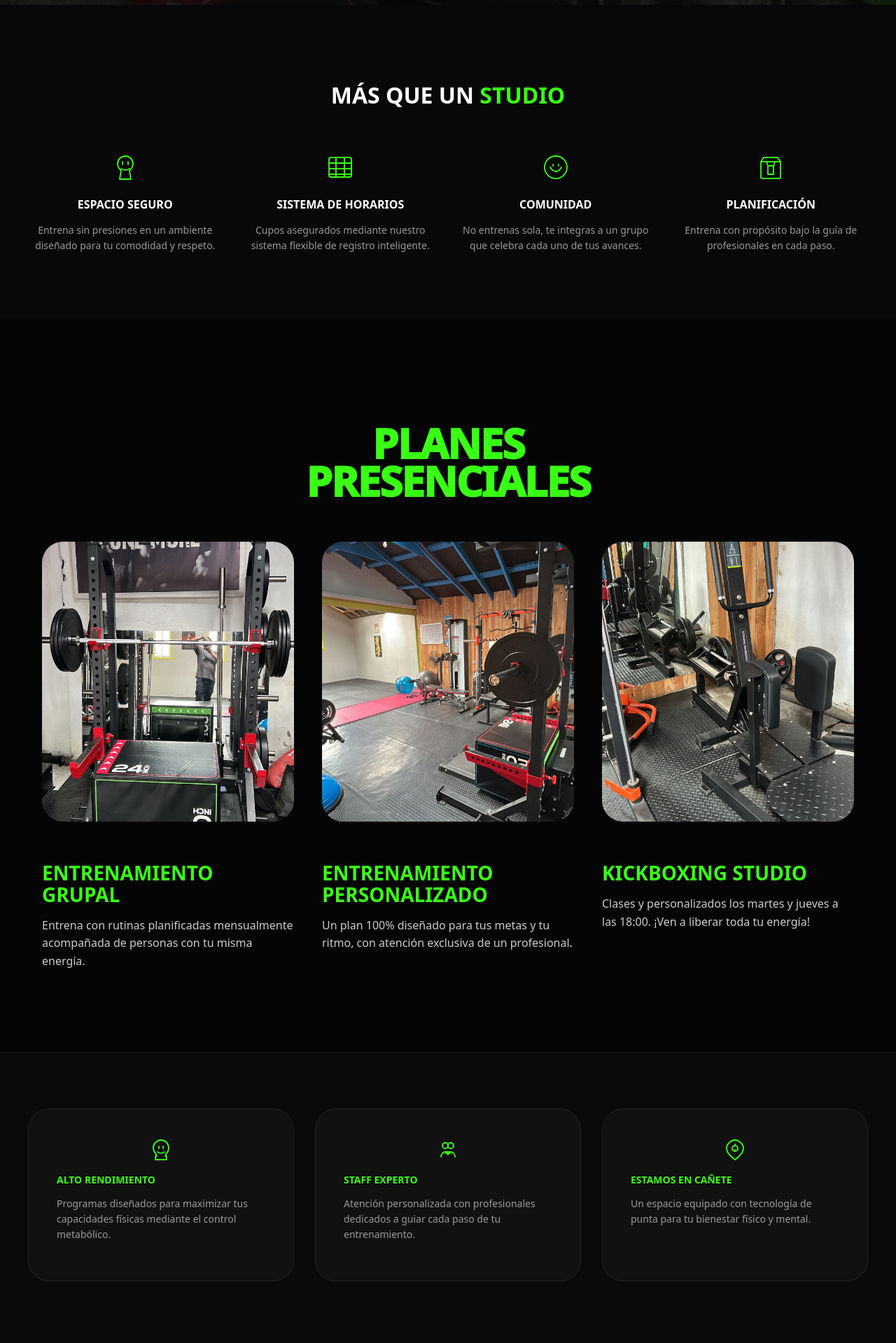
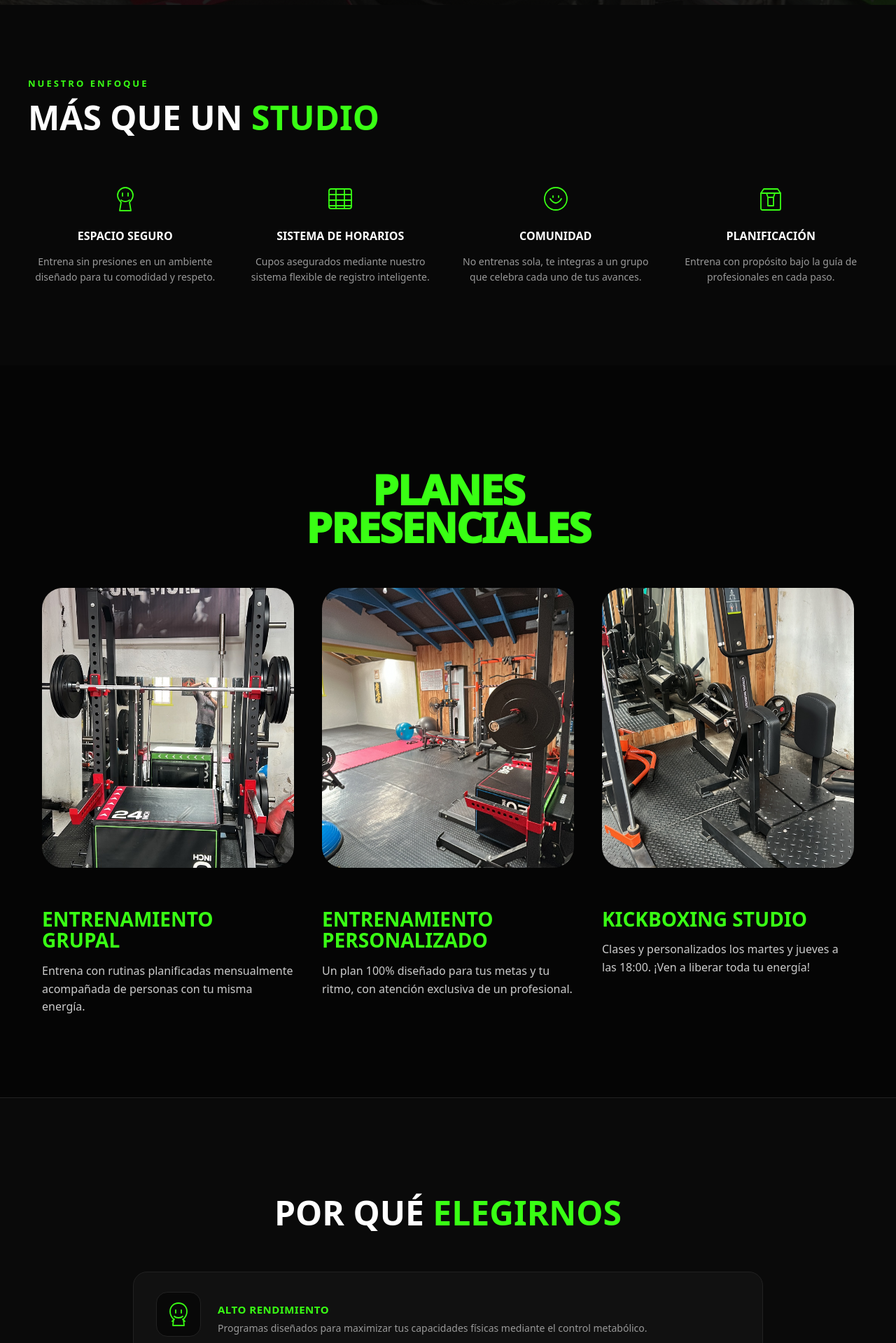
Before and after one commit to clattox/endorfitness-web, a Next.js app: page / in a window 1280 px wide. Shown: the part 861-2780 px from the top of the page at 70% size. Built offline with nearby package versions, Linux system fonts and the light colour scheme; no server answers.

Commit message:
design: ronda 2 impeccable audit fixes

```diff
--- a/app/globals.css
+++ b/app/globals.css
@@ -125,3 +125,11 @@ button {
 
 .pill-whatsapp { transition: transform 0.3s ease, box-shadow 0.3s ease; }
 .pill-whatsapp:hover { transform: scale(1.05); box-shadow: 0 5px 15px rgba(37, 211, 102, 0.4); }
+
+/* 📱 Touch target safety — ensure 44px min on mobile */
+@media (pointer: coarse) {
+  .pill-whatsapp {
+    padding: 14px 28px !important;
+    min-height: 52px;
+  }
+}
--- a/app/page.tsx
+++ b/app/page.tsx
@@ -80,10 +80,10 @@ export default function HomePage() {
                   <h2 style={{ fontSize: '20px', fontWeight: '900', marginBottom: '30px', textTransform: 'uppercase' }}>Confirmar <span className="text-brand">Ingreso</span></h2>
                   <input name="nombre" required placeholder="tu nombre" className="bg-input" style={{ width: '100%', border: '1px solid var(--border-input)', padding: '15px', borderRadius: '15px', color: 'white', marginBottom: '15px', outline: 'none' }} />
                   <input name="email" type="email" required placeholder="alumno@endorfitness.cl" className="bg-input" style={{ width: '100%', border: '1px solid var(--border-input)', padding: '15px', borderRadius: '15px', color: 'white', marginBottom: '25px', outline: 'none' }} />
-                  <button disabled={loading} style={{ width: '100%', backgroundColor: 'var(--color-brand)', color: 'black', padding: '18px', borderRadius: '15px', fontWeight: '800', border: 'none', cursor: 'pointer' }}>
+                  <button disabled={loading} style={{ width: '100%', backgroundColor: 'var(--color-brand)', color: 'black', padding: '18px', borderRadius: '15px', fontWeight: '800', border: 'none', cursor: 'pointer', minHeight: '54px' }}>
                     {loading ? 'SINCRONIZANDO...' : 'CONFIRMAR INGRESO'}
                   </button>
-                  <p onClick={() => setShowForm(false)} style={{ textAlign: 'center', marginTop: '15px', fontSize: '12px', color: 'var(--text-muted)', cursor: 'pointer' }}>VOLVER ATRÁS</p>
+                  <button onClick={() => setShowForm(false)} style={{ display: 'block', width: '100%', marginTop: '15px', padding: '12px 0', fontSize: '12px', color: 'var(--text-muted)', cursor: 'pointer', background: 'none', border: 'none', minHeight: '44px', textAlign: 'center' }}>VOLVER ATRÁS</button>
                 </form>
               ) : (
                 <div style={{ textAlign: 'center' }}><h3>¡REGISTRO EXITOSO!</h3><p className="text-brand">Dalo todo en la clase 💪🏻</p></div>
@@ -93,12 +93,15 @@ export default function HomePage() {
         </div>
       </header>
 
-      {/* --- SECCIÓN: MÁS QUE UN STUDIO (Iconos) --- */}
-      <section className="bg-secondary" style={{ padding: '80px 20px' }}>
-        <div style={{ maxWidth: '1200px', margin: '0 auto', textAlign: 'center' }}>
-          <h2 style={{ fontSize: '32px', fontWeight: '900', textTransform: 'uppercase', marginBottom: '60px' }}>
+      {/* --- SECCIÓN: MÁS QUE UN STUDIO (valores en grid vertical) --- */}
+      <section className="bg-secondary" style={{ padding: '100px 20px' }}>
+        <div style={{ maxWidth: '1200px', margin: '0 auto' }}>
+          <div style={{ marginBottom: '70px', maxWidth: '600px' }}>
+            <span style={{ fontSize: '13px', fontWeight: '700', color: 'var(--color-brand)', letterSpacing: '3px', textTransform: 'uppercase' }}>NUESTRO ENFOQUE</span>
+            <h2 style={{ fontSize: 'clamp(28px, 5vw, 48px)', fontWeight: '900', textTransform: 'uppercase', lineHeight: '1', marginTop: '15px' }}>
               MÁS QUE UN <span className="text-brand">STUDIO</span>
             </h2>
+          </div>
           <div style={{ display: 'grid', gridTemplateColumns: 'repeat(auto-fit, minmax(250px, 1fr))', gap: '30px' }}>
             {[
               {
@@ -175,50 +178,61 @@ export default function HomePage() {
         </div>
       </section>
 
-      {/* --- RECONSTRUCCIÓN DE CASILLAS ORIGINALES --- */}
-      <section className="bg-tertiary" style={{ padding: '80px 20px', borderTop: '1px solid var(--border-subtle)' }}>
-        <div style={{ maxWidth: '1200px', margin: '0 auto', display: 'grid', gridTemplateColumns: 'repeat(auto-fit, minmax(300px, 1fr))', gap: '30px' }}>
+      {/* --- SECCIÓN: POR QUÉ ELEGIRNOS (cards horizontales) --- */}
+      <section className="bg-tertiary" style={{ padding: '100px 20px', borderTop: '1px solid var(--border-subtle)' }}>
+        <div style={{ maxWidth: '900px', margin: '0 auto' }}>
+          <div style={{ marginBottom: '60px', textAlign: 'center' }}>
+            <h2 style={{ fontSize: 'clamp(28px, 5vw, 48px)', fontWeight: '900', textTransform: 'uppercase', lineHeight: '1' }}>
+              POR QUÉ <span className="text-brand">ELEGIRNOS</span>
+            </h2>
+          </div>
+          <div style={{ display: 'flex', flexDirection: 'column', gap: '20px' }}>
             {[
               {
                 icon: (
-                <svg width="36" height="36" viewBox="0 0 36 36" fill="none" stroke="var(--color-brand)" strokeWidth="1.8" strokeLinecap="round" strokeLinejoin="round">
-                  <path d="M18 4C12 4 7 9 7 15c0 5 3 8 4 9l-1 8h16l-1-8c1-1 4-4 4-9 0-6-5-11-11-11z"/>
-                  <path d="M13 21c2 1 5 2 5 2s3-1 5-2"/>
-                  <path d="M15 13v3"/>
-                  <path d="M21 13v3"/>
-                  <path d="M10 28l2-2"/>
-                  <path d="M26 28l-2-2"/>
+                  <svg width="40" height="40" viewBox="0 0 40 40" fill="none" stroke="var(--color-brand)" strokeWidth="1.8" strokeLinecap="round" strokeLinejoin="round">
+                    <path d="M20 4C13 4 8 9 8 16c0 6 3 9 5 11l-1 9h16l-1-9c2-2 5-5 5-11 0-7-5-12-12-12z"/>
+                    <path d="M14 23c2 2 6 2 6 2s4 0 6-2"/>
+                    <path d="M16 14v4"/>
+                    <path d="M24 14v4"/>
+                    <path d="M11 30l3-3"/>
+                    <path d="M29 30l-3-3"/>
                   </svg>
                 ), title: 'ALTO RENDIMIENTO', text: 'Programas diseñados para maximizar tus capacidades físicas mediante el control metabólico.'
               },
               {
                 icon: (
-                <svg width="36" height="36" viewBox="0 0 36 36" fill="none" stroke="var(--color-brand)" strokeWidth="1.8" strokeLinecap="round" strokeLinejoin="round">
-                  <circle cx="14" cy="12" r="4"/>
-                  <circle cx="22" cy="12" r="4"/>
-                  <path d="M8 28c0-4 3-7 6-7h8c3 0 6 3 6 7"/>
-                  <path d="M18 21v4"/>
-                  <path d="M15 23h6"/>
+                  <svg width="40" height="40" viewBox="0 0 40 40" fill="none" stroke="var(--color-brand)" strokeWidth="1.8" strokeLinecap="round" strokeLinejoin="round">
+                    <circle cx="15" cy="13" r="5"/>
+                    <circle cx="25" cy="13" r="5"/>
+                    <path d="M8 32c0-5 3-9 7-9h10c4 0 7 4 7 9"/>
+                    <path d="M20 23v5"/>
+                    <path d="M17 26h6"/>
                   </svg>
                 ), title: 'STAFF EXPERTO', text: 'Atención personalizada con profesionales dedicados a guiar cada paso de tu entrenamiento.'
               },
               {
                 icon: (
-                <svg width="36" height="36" viewBox="0 0 36 36" fill="none" stroke="var(--color-brand)" strokeWidth="1.8" strokeLinecap="round" strokeLinejoin="round">
-                  <path d="M18 4C12 4 6 10 6 16c0 8 12 16 12 16s12-8 12-16c0-6-6-12-12-12z"/>
-                  <circle cx="18" cy="16" r="4"/>
-                  <path d="M18 12v-2"/>
-                  <path d="M18 20v-2"/>
+                  <svg width="40" height="40" viewBox="0 0 40 40" fill="none" stroke="var(--color-brand)" strokeWidth="1.8" strokeLinecap="round" strokeLinejoin="round">
+                    <path d="M20 4C13 4 6 11 6 18c0 10 14 18 14 18s14-8 14-18c0-7-7-14-14-14z"/>
+                    <circle cx="20" cy="18" r="5"/>
+                    <path d="M20 13v-2"/>
+                    <path d="M20 23v-2"/>
                   </svg>
                 ), title: 'ESTAMOS EN CAÑETE', text: 'Un espacio equipado con tecnología de punta para tu bienestar físico y mental.'
               }
             ].map((item, i) => (
-            <div key={i} className="bg-card" style={{ padding: '40px', borderRadius: '30px', border: '1px solid var(--border-subtle)' }}>
-              <div style={{ marginBottom: '15px', display: 'flex', justifyContent: 'center' }}>{item.icon}</div>
-              <h3 className="text-brand" style={{ marginBottom: '10px', fontSize: '14px', fontWeight: '800', textTransform: 'uppercase' }}>{item.title}</h3>
-              <p className="text-muted" style={{ fontSize: '14px', lineHeight: '1.6' }}>{item.text}</p>
+              <div key={i} className="bg-card" style={{ display: 'flex', alignItems: 'center', gap: '24px', padding: '28px 32px', borderRadius: '20px', border: '1px solid var(--border-subtle)' }}>
+                <div style={{ flexShrink: 0, display: 'flex', alignItems: 'center', justifyContent: 'center', width: '64px', height: '64px', borderRadius: '16px', border: '1px solid var(--border-subtle)', backgroundColor: 'var(--bg-secondary)' }}>
+                  {item.icon}
+                </div>
+                <div style={{ flex: 1, minWidth: 0 }}>
+                  <h3 className="text-brand" style={{ marginBottom: '6px', fontSize: '15px', fontWeight: '800', textTransform: 'uppercase', letterSpacing: '0.5px' }}>{item.title}</h3>
+                  <p className="text-muted" style={{ fontSize: '14px', lineHeight: '1.6', margin: 0 }}>{item.text}</p>
+                </div>
               </div>
             ))}
+          </div>
         </div>
       </section>
 
```
Lines whose indentation alone changed are shown as unchanged.
